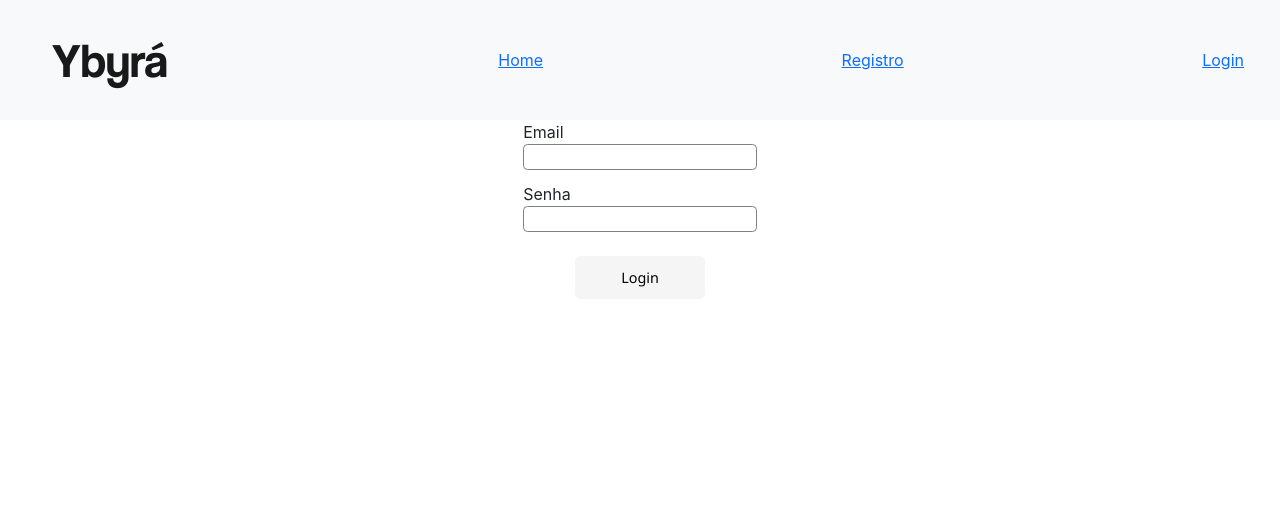
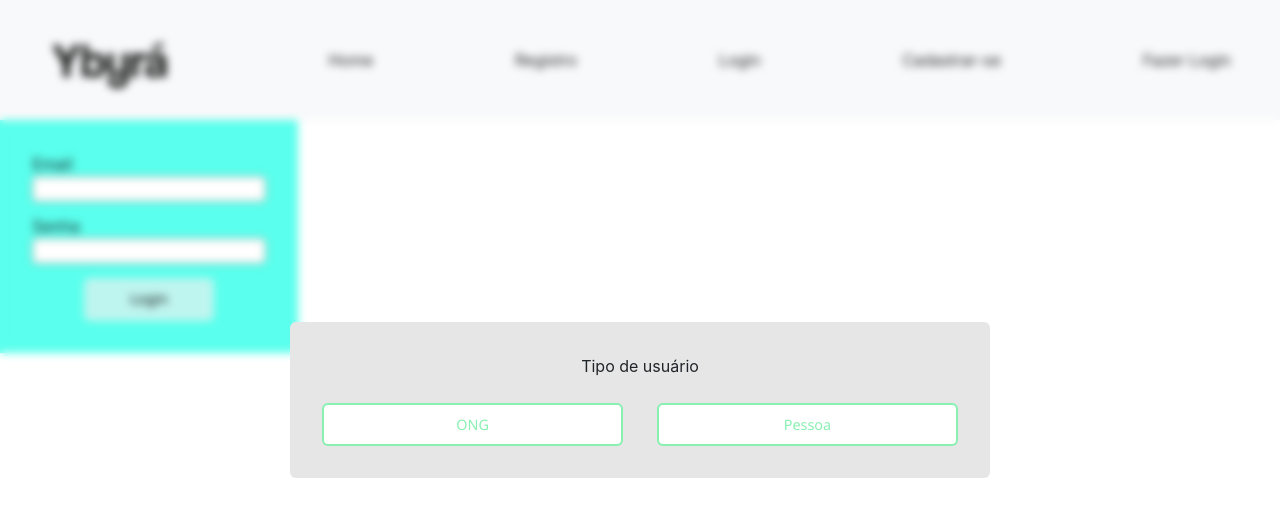
Before and after one commit to mahzze/ybyra-tcc, a React (Create React App) app: page /Login in a window 1280 px wide. Shown: the top 516 px of the page. Built offline with nearby package versions, Linux system fonts and the light colour scheme.

Commit message:
rebase e diferenciação de user no login

```diff
--- a/src/App.tsx
+++ b/src/App.tsx
@@ -3,27 +3,49 @@ import { BrowserRouter as Router, Route, Routes, Link } from 'react-router-dom';
 
 import Formulario from './components/Registro/Formulario';
 import Home from './components/Home/Home';
-import LoginOngs from './components/Login/Formulario/ongs';
 import "./components/Home/App.css";
+import Login from './components/Login/Formulario';
 
-export default function App() {
+const App = () => {
+
+	const user = sessionStorage.getItem("user")
 	return (
 		<Router>
 			<nav className="navbar navbar-light bg-light ps-4 pe-4">
 				<section className="container-fluid">
 					<span className="navbar-brand mb-0 p-3">Ybyrá</span>
 
-					<Link to='/'>Home</Link>
-					<Link to='/Registro'>Registro</Link>
-					<Link to='/Login'>Login</Link>
+					<Link className='btn' to='/'>Home</Link>
+					<Link className='btn' to='/Registro'>Registro</Link>
+					<Link className='btn' to='/Login'>Login</Link>
+					<>
+						{
+							user === null ? (
+								<>
+									<Link className='btn' to='/Registro' >Cadastrar-se</Link>
+									<Link className='btn' to='/Login'>Fazer Login</Link>
+								</>
+							)
+							: (
+								user === 'ong'
+									? <Link className='btn' to='/ong'>Página da ong</Link>
+									: <Link className='btn' to='/pessoa'>Página da pessoa</Link>
+							)
+
+						}
+					</>
 				</section>
 
 			</nav>
 			<Routes>
 				<Route path='/' element={<Home />} />
 				<Route path='/Registro' element={<Formulario />} />
-				<Route path='/Login' element={<LoginOngs />} />
+				<Route path='/Login' element={<Login />} />
+				<Route path='/pessoa' element={<Home />} />
+				<Route path='/ong' element={<Home />} />
 			</Routes>
-		</Router>
+		</Router >
 	);
- }
+}
+
+export default App;
--- a/src/components/FormModal/index.tsx
+++ b/src/components/FormModal/index.tsx
@@ -26,13 +26,14 @@ const animation = {
 }
 
 type FormUser = {
+  text: string;
   isOpen: boolean;
   close: () => void;
   user: string;
   setUser: (arg:string) => void;
 }
 
-const FormModal = ({isOpen, close , user, setUser}: FormUser) => {
+const FormModal = ({text, isOpen, close , user, setUser}: FormUser) => {
   const portal = document.getElementById("root");
   if (portal === null || isOpen === false) return null
 
@@ -49,12 +50,12 @@ const FormModal = ({isOpen, close , user, setUser}: FormUser) => {
             exit="exit"
           >
           <p>
-            Antes de se cadastrar: você é uma pessoa física ou representa uma ONG?
+            {text}
           </p>
           <div className="wrapper">
 
             <button onClick={() => {
-              setUser("ONG");
+              setUser("ong");
               close();
             }}
             >
@@ -62,7 +63,7 @@ const FormModal = ({isOpen, close , user, setUser}: FormUser) => {
             </button>
             <div></div>
             <button onClick={() => {
-              setUser("Pessoa");
+              setUser("pessoa");
               close();
             }}
             >
--- a/src/components/Home/Home.tsx
+++ b/src/components/Home/Home.tsx
@@ -2,7 +2,7 @@ import React from 'react';
 
 import './App.css';
 
-export default function App() {
+export default function Home() {
 
 	return (
 		<div className="App">
--- /dev/null
+++ b/src/components/Login/Formulario/index.tsx
@@ -0,0 +1,60 @@
+import Axios from 'axios';
+import { AnimatePresence } from 'framer-motion';
+import React, { useState } from 'react';
+
+
+import FormModal from '../../FormModal';
+import './styles.css';
+
+export default function Login() {
+    const [user, setUser] = useState('')
+    const [isModalOpen, setIsModalOpen] = useState(true)
+
+    const [email, setEmail] = useState('');
+    const [senha, setSenha] = useState('');
+
+    const [login, setLogin] = useState([]);
+
+    const LOGON = (user: string) => {
+        if(user === '') return null;
+        setUser(user[0].toUpperCase() + user.slice(1))
+
+        Axios.get(`http://localhost:3001/login${user}`).then((response) => {
+        setLogin(response.data);
+        });
+        console.log(login)
+    }
+
+    return (
+        <>
+            <AnimatePresence
+                initial={true}
+                exitBeforeEnter={true}
+                onExitComplete={() => null }
+            >
+            { isModalOpen &&
+            <FormModal
+                text='Tipo de usuário'
+                isOpen={isModalOpen}
+                close={() => setIsModalOpen(false)}
+                user={user}
+                setUser={setUser}
+            />
+            }
+            </AnimatePresence>
+             <div className="d-flex">
+                <div className="login">
+                    <form className="inputs">
+                        <label>Email</label>
+                        <input type="email" onChange={(event) => (setEmail(event.target.value))} required/>
+
+                        <label>Senha</label>
+                        <input type="password" onChange={(event) => (setSenha(event.target.value))} required/>
+
+                        <button onClick={()=> LOGON(user)}> Login </button>
+                    </form>
+                </div>
+            </div>
+        </>
+    );
+}
--- a/src/components/Login/Formulario/ongs.js
+++ /dev/null
@@ -1,26 +0,0 @@
-import Axios from 'axios';
-import React, { useState } from 'react';
-import './styles.css';
-
-export default function LoginOngs() {
-    const [email, setEmail] = useState('');
-    const [senha, setSenha] = useState('');
-
-    const loginOng = () => {
-
-    }
-
-    return (
-        <div className="Login">
-            <div className="inputs">
-                <label>Email</label>
-                <input type="email" onChange={(event) => (setEmail(event.target.value))} />
-
-                <label>Senha</label>
-                <input type="email" onChange={(event) => (setSenha(event.target.value))} />
-
-                <button type="submit" onClick={loginOng}> Login </button>
-            </div>
-    </div>
-    )
-}
--- a/src/components/Login/Formulario/styles.css
+++ b/src/components/Login/Formulario/styles.css
@@ -1,5 +1,6 @@
 .login {
-    margin-top: 3%;
+  padding: 2rem;
+  background: rgba(20, 255, 230, .7);
   display: flex;
   flex-direction: column;
   justify-content: center;
--- a/src/components/Registro/Formulario/index.tsx
+++ b/src/components/Registro/Formulario/index.tsx
@@ -18,6 +18,7 @@ const Formulario = () => {
     >
       { isModalOpen &&
       <FormModal
+        text='Antes de se cadastrar: você é uma pessoa física ou representa uma ONG?'
         isOpen={isModalOpen}
         close={() => setIsModalOpen(false)}
         user={user}
@@ -25,7 +26,7 @@ const Formulario = () => {
       />
       }
     </AnimatePresence>
-      {user ==="ONG"? <ONGRegistro/> : <PessoaRegistro/>}
+      {user ==="ong"? <ONGRegistro/> : <PessoaRegistro/>}
     </>
   )
 
--- a/src/components/Registro/Formulario/ongs.tsx
+++ b/src/components/Registro/Formulario/ongs.tsx
@@ -22,7 +22,7 @@ export default function ONGRegistro() {
   }
 
   return (
-    <div className="Registro">
+    <form className="Registro">
       <div className="inputs">
         <label>Nome da Organização</label>
         <input type="text" onChange={(event) => (setNomeOng(event.target.value))} />
@@ -37,11 +37,11 @@ export default function ONGRegistro() {
         <input type="email" onChange={(event) => (setEmailOng(event.target.value))} />
 
         <label>Senha</label>
-        <input type="email" id='Senha' onChange={(event) => (setSenhaOng(event.target.value))} />
+        <input type="password" id='Senha' onChange={(event) => (setSenhaOng(event.target.value))} />
 
         <button type="submit" onClick={registroOng}> Registrar </button>
       </div>
 
-    </div>
+    </form>
   );
 }
--- a/src/components/Registro/Formulario/pessoas.tsx
+++ b/src/components/Registro/Formulario/pessoas.tsx
@@ -22,7 +22,7 @@ export default function PessoaRegistro() {
   }
 
   return (
-    <div className="Registro">
+    <form className="Registro">
       <div className="inputs">
         <label>Nome</label>
         <input type="text" onChange={(event) => (setNome(event.target.value))} />
@@ -37,11 +37,11 @@ export default function PessoaRegistro() {
         <input type="email" onChange={(event) => (setEmail(event.target.value))} />
 
         <label>Senha</label>
-        <input type="email" id='Senha' onChange={(event) => (setSenha(event.target.value))} />
+        <input type="password" id='Senha' onChange={(event) => (setSenha(event.target.value))} />
 
         <button type="submit" onClick={registroPessoa}> Registrar </button>
       </div>
 
-    </div>
+    </form>
   );
 }
```
Also changed, not shown: src/components/Login/index.js (+8 -6 lines). Lines whose indentation alone changed are shown as unchanged.
